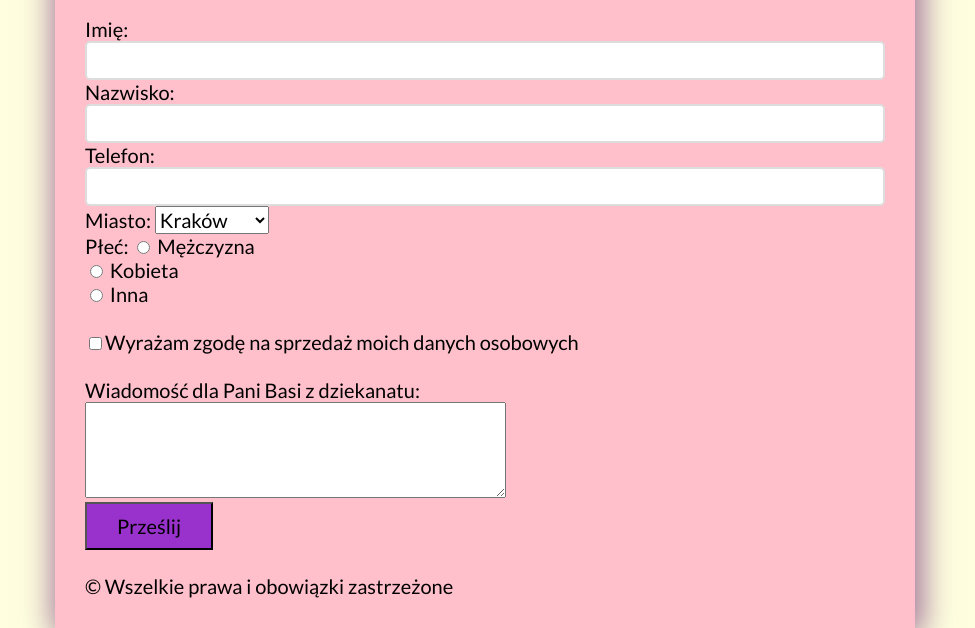
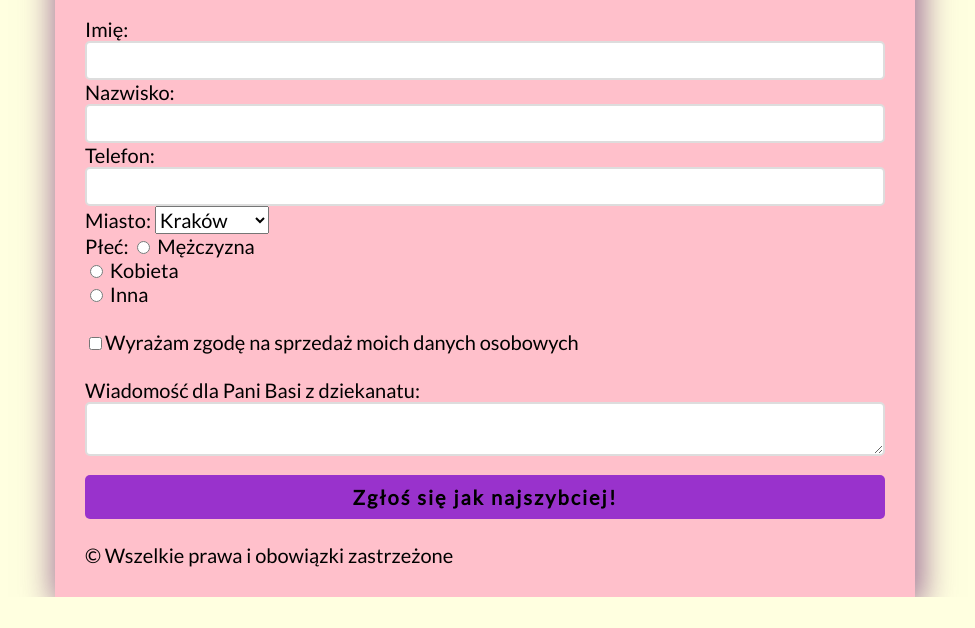
Before and after one commit to bestarti99/zadanie-2-formularz-html, a plain HTML site: page index.html in a window 1280 px wide. Shown: the part 209-837 px from the top of the page, without its empty margins (155-1130 px from the left). After the commit the page ends 806 px from the top, so only its background shows below. Drawn offline with Linux system fonts and the light colour scheme.

Commit message:
Dalej z css

```diff
--- a/css/style.css
+++ b/css/style.css
@@ -47,11 +47,29 @@ input[type=tel]
 }
 
 
-#submit {
+textarea {
+        width: 800px;
+    border: 2px solid #ddd;
+    border-radius: 5px;
+    padding: 10px;
+    box-sizing: border-box;
+}
+
+
+input[type=submit]
+{
+    width: 800px;
+    margin-top: 15px;
     font-family: 'Lato', sans-serif;
     font-size: 20px;
-    padding: 10px 30px;
+    padding: 10px;
     color: black;
     background-color: darkorchid;
     text-decoration-style: dashed;
+    border: none;
+    border-radius: 5px;
+    cursor: pointer;
+    letter-spacing: 2px;
+    font-weight: bold;
+
 }
--- a/index.html
+++ b/index.html
@@ -50,9 +50,9 @@
 
             <!--   Wiadomość - textarea     <-->
             <label for="message"></label>Wiadomość dla Pani Basi z dziekanatu:<br>
-            <textarea name="wiadomosc" id="message" cols="50" rows="6"></textarea><br>
+            <textarea name="wiadomosc" maxlength="1200"></textarea><br>
 
-            <input type="submit" id="submit" value="Prześlij">
+            <input type="submit" id="submit" value="Zgłoś się jak najszybciej!">
         </form>
         <!--  koniec formularza  -->
         </section>
```
